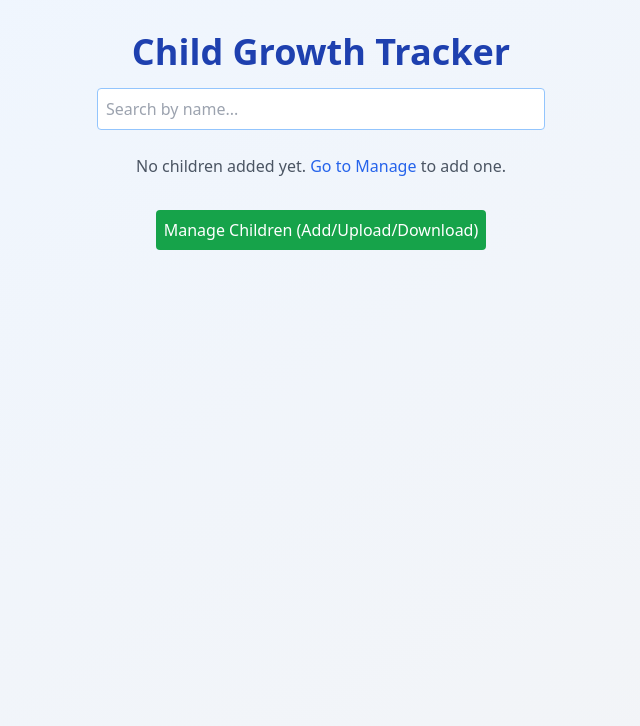
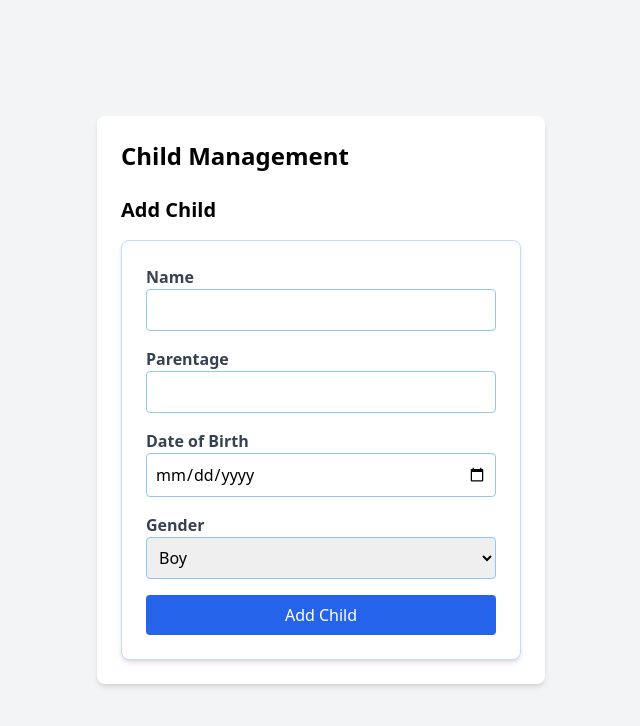
Before and after one commit to Sahil19x/child-growth-tracker, a Next.js app: page / in a window 1280 px wide. Shown: the top 726 px of the page, without its empty margins (319-959 px from the left). Built offline with nearby package versions, Linux system fonts and the light colour scheme.

Commit message:
Update index.tsx

```diff
--- a/pages/index.tsx
+++ b/pages/index.tsx
@@ -1,125 +1,61 @@
-import React, { useState, useEffect } from 'react';
-import ChildCard from '../components/ChildCard';
-import Link from 'next/link';
+import { useState } from 'react';
+import ChildForm from '../components/ChildForm';  // Import the missing component (adjust path if needed)
 
 interface Child {
+  id: number;
   name: string;
-  parentage: string;
-  dob: string;
-  gender: 'boy' | 'girl';
+  age: number;
 }
 
-const Home: React.FC = () => {
+export default function Home() {
   const [children, setChildren] = useState<Child[]>([]);
-  const [currentIndex, setCurrentIndex] = useState(0);
-  const [searchQuery, setSearchQuery] = useState('');
   const [editingChild, setEditingChild] = useState<Child | null>(null);
 
-  useEffect(() => {
-    const storedChildren = localStorage.getItem('children');
-    if (storedChildren) {
-      setChildren(JSON.parse(storedChildren));
-    }
-  }, []);
-
-  useEffect(() => {
-    localStorage.setItem('children', JSON.stringify(children));
-  }, [children]);
-
-  const handleNext = () => {
-    if (currentIndex < children.length - 1) {
-      setCurrentIndex(currentIndex + 1);
-    }
-  };
-
-  const handlePrev = () => {
-    if (currentIndex > 0) {
-      setCurrentIndex(currentIndex - 1);
-    }
-  };
-
-  const handleSearch = (e: React.ChangeEvent<HTMLInputElement>) => {
-    const query = e.target.value.toLowerCase();
-    setSearchQuery(query);
-    const foundIndex = children.findIndex(child => child.name.toLowerCase().includes(query));
-    if (foundIndex !== -1) {
-      setCurrentIndex(foundIndex);
-    }
-  };
-
-  const handleDelete = (index: number) => {
-    const updatedChildren = children.filter((_, i) => i !== index);
-    setChildren(updatedChildren);
-    if (currentIndex >= updatedChildren.length) {
-      setCurrentIndex(Math.max(0, updatedChildren.length - 1));
-    }
+  const handleAddChild = (newChild: Child) => {
+    setChildren([...children, { ...newChild, id: children.length + 1 }]);
   };
 
   const handleUpdate = (updatedChild: Child) => {
-    const updatedChildren = children.map((child, i) =>
-      i === currentIndex ? updatedChild : child
-    );
-    setChildren(updatedChildren);
+    setChildren(children.map(child => child.id === updatedChild.id ? updatedChild : child));
     setEditingChild(null);
   };
 
+  const startEditing = (child: Child) => {
+    setEditingChild(child);
+  };
+
   return (
-    <div className="min-h-screen bg-gradient-to-br from-blue-50 to-gray-100 p-4 sm:p-6 md:p-8 flex flex-col items-center">
-      <h1 className="text-3xl sm:text-4xl font-bold text-center mb-4 text-blue-800">Child Growth Tracker</h1>
-      <input
-        type="text"
-        placeholder="Search by name..."
-        value={searchQuery}
-        onChange={handleSearch}
-        className="w-full max-w-md p-2 mb-6 border border-blue-300 rounded focus:outline-none focus:ring-2 focus:ring-blue-500"
-      />
-      {children.length === 0 ? (
-        <p className="text-gray-600 text-center">No children added yet. <Link href="/manage" className="text-blue-600 hover:underline">Go to Manage</Link> to add one.</p>
-      ) : (
-        <div className="w-full max-w-lg">
-          <ChildCard
-            child={children[currentIndex]}
-            onDelete={() => handleDelete(currentIndex)}
-            onEdit={() => setEditingChild(children[currentIndex])}
-          />
-          <div className="flex justify-between mt-4">
-            <button
-              onClick={handlePrev}
-              disabled={currentIndex === 0}
-              className="bg-blue-600 hover:bg-blue-700 text-white p-2 rounded font-medium disabled:opacity-50"
-            >
-              Previous
-            </button>
-            <span className="self-center text-gray-600">
-              {currentIndex + 1} of {children.length}
-            </span>
-            <button
-              onClick={handleNext}
-              disabled={currentIndex === children.length - 1}
-              className="bg-blue-600 hover:bg-blue-700 text-white p-2 rounded font-medium disabled:opacity-50"
-            >
-              Next
-            </button>
-          </div>
-        </div>
-      )}
-      <Link href="/manage" className="mt-8 bg-green-600 hover:bg-green-700 text-white p-2 rounded font-medium">
-        Manage Children (Add/Upload/Download)
-      </Link>
+    <div className="min-h-screen bg-gray-100 flex items-center justify-center">
+      <div className="bg-white p-4 sm:p-6 rounded-lg shadow-md max-w-md w-full">
+        <h1 className="text-2xl font-bold mb-6">Child Management</h1>
 
-      {editingChild && (
-        <div className="fixed inset-0 bg-black bg-opacity-50 flex items-center justify-center p-4">
-          <div className="bg-white p-4 sm:p-6 rounded-lg shadow-md max-w-md w-full">
+        {/* List of children */}
+        <ul className="mb-6">
+          {children.map(child => (
+            <li key={child.id} className="flex justify-between items-center mb-2">
+              {child.name} (Age: {child.age})
+              <button onClick={() => startEditing(child)} className="ml-4 bg-blue-500 hover:bg-blue-600 text-white p-1 rounded">
+                Edit
+              </button>
+            </li>
+          ))}
+        </ul>
+
+        {/* Add new child form */}
+        <h2 className="text-xl font-bold mb-4">Add Child</h2>
+        <ChildForm onAddChild={handleAddChild} />
+
+        {/* Edit child form (conditional) */}
+        {editingChild && (
+          <div className="mt-6">
             <h2 className="text-xl font-bold mb-4">Update Child</h2>
             <ChildForm onAddChild={handleUpdate} initialChild={editingChild} />
             <button onClick={() => setEditingChild(null)} className="mt-4 bg-gray-500 hover:bg-gray-600 text-white p-2 rounded w-full font-medium">
               Cancel
             </button>
           </div>
-        </div>
-      )}
+        )}
+      </div>
     </div>
   );
-};
-
-export default Home;
+}
```
